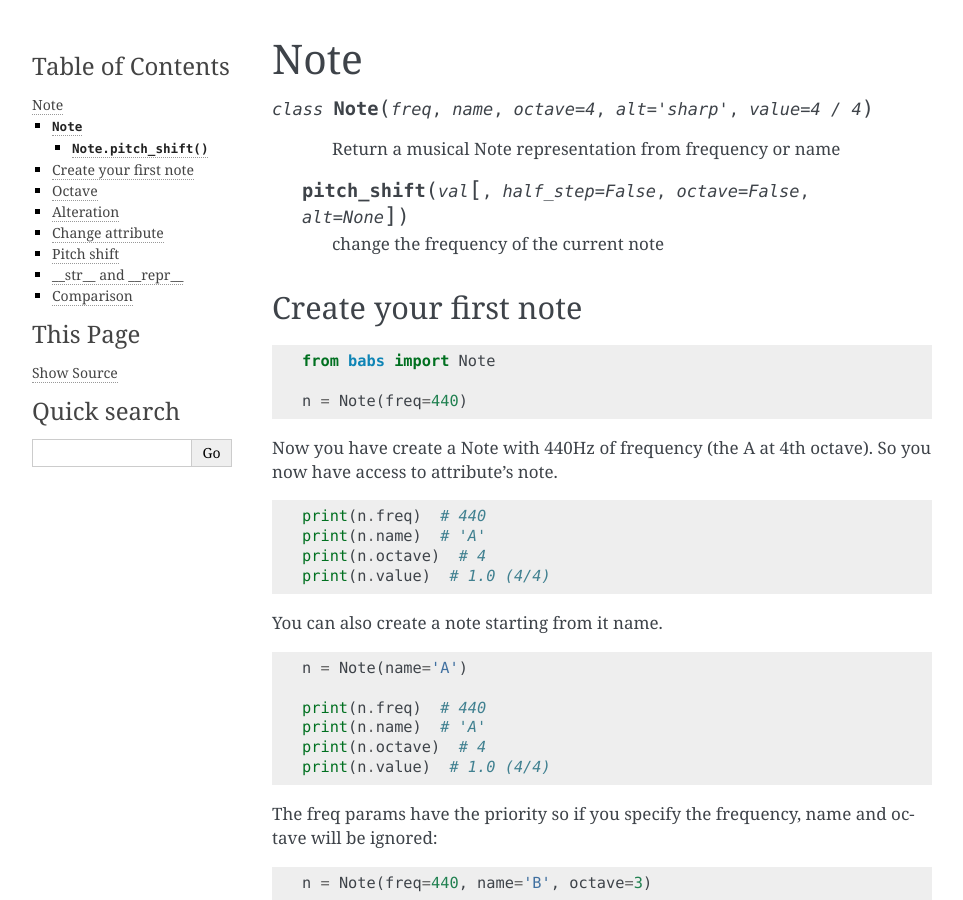
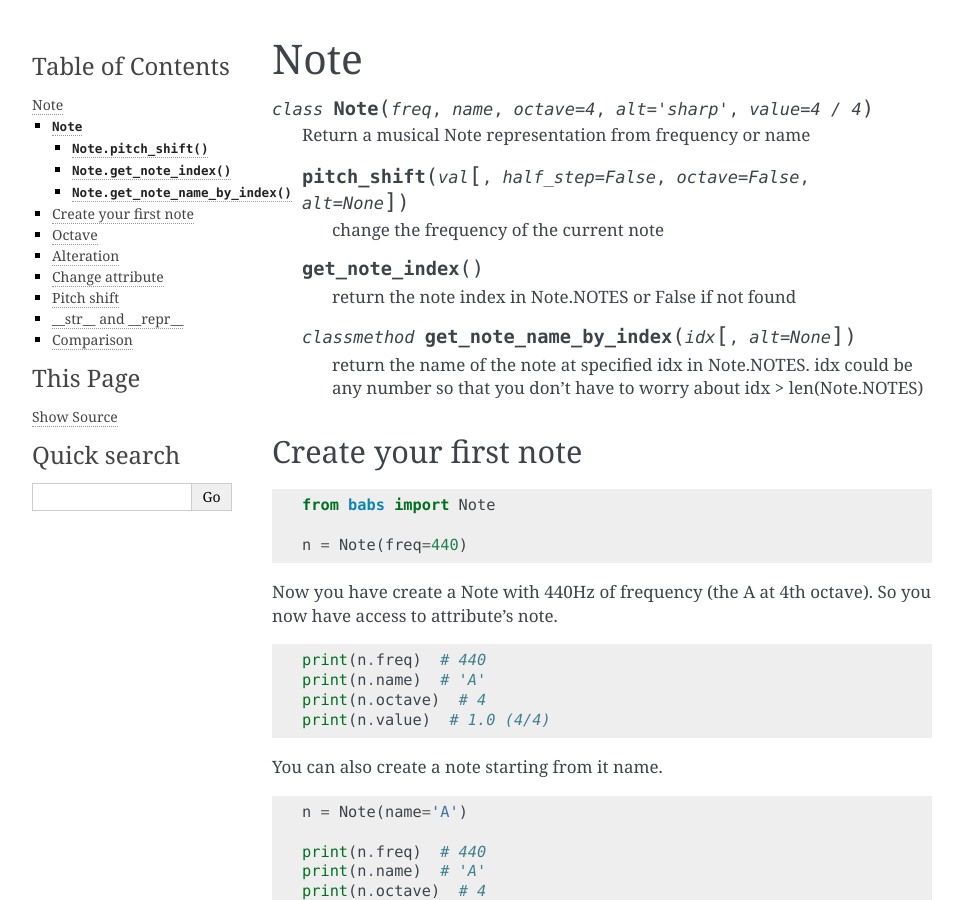
Before and after one commit to iskyd/babs, a Sphinx documentation site: the page built from docs/note.rst, in a window 1280 px wide and 900 px high. Shown: the whole window, without its empty margins (148-1111 px from the left). Built offline with Sphinx 7.4.7, drawn with Linux system fonts in a browser that asks for light colours.

Commit message:
add new method

```diff
--- a/docs/note.rst
+++ b/docs/note.rst
@@ -5,10 +5,18 @@ Note
 
     Return a musical Note representation from frequency or name
 
-   .. py:method:: pitch_shift(val[, half_step=False, octave=False, alt=None])
+    .. py:method:: pitch_shift(val[, half_step=False, octave=False, alt=None])
 
         change the frequency of the current note
 
+    .. py:method:: get_note_index()
+
+        return the note index in Note.NOTES or False if not found
+
+    .. py:classmethod:: get_note_name_by_index(idx[, alt=None])
+
+        return the name of the note at specified idx in Note.NOTES.
+        idx could be any number so that you don't have to worry about idx > len(Note.NOTES)
 
 Create your first note
 --------------------------------
```
